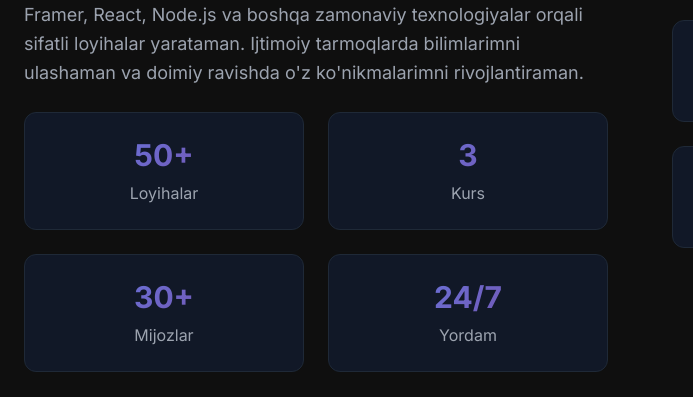
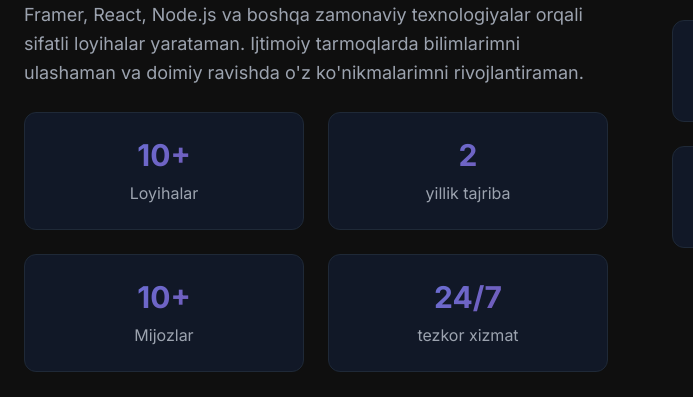
Before and after one commit to KamolovOgabek/portfolio, a plain HTML site: page index.html in a window 1280 px wide. Shown: the part 1180-1577 px from the top of the page, 0-693 px from the left. Drawn offline with nearby package versions, Linux system fonts and the light colour scheme.

Commit message:
index.html

```diff
--- a/index.html
+++ b/index.html
@@ -2,7 +2,7 @@
 <html lang="uz"><head>
     <meta charset="UTF-8">
     <meta name="viewport" content="width=device-width, initial-scale=1.0, maximum-scale=1.0, user-scalable=no">
-    <title>Kamolo || Professional Developer </title>
+    <title>Kamolov || Professional Developer </title>
     <script src="https://cdn.tailwindcss.com"></script>
     <link href="https://cdnjs.cloudflare.com/ajax/libs/font-awesome/6.4.0/css/all.min.css" rel="stylesheet">
     <link href="index.css" rel="stylesheet">
@@ -125,20 +125,20 @@
 
                     <div class="grid grid-cols-2 gap-6 mt-8">
                         <div class="text-center p-6 bg-gray-900 rounded-xl border border-gray-800">
-                            <div class="text-3xl font-bold gradient-text">50+</div>
+                            <div class="text-3xl font-bold gradient-text">10+</div>
                             <div class="text-gray-400 mt-2">Loyihalar</div>
                         </div>
                         <div class="text-center p-6 bg-gray-900 rounded-xl border border-gray-800">
-                            <div class="text-3xl font-bold gradient-text">3</div>
-                            <div class="text-gray-400 mt-2">Kurs</div>
+                            <div class="text-3xl font-bold gradient-text">2</div>
+                            <div class="text-gray-400 mt-2">yillik tajriba</div>
                         </div>
                         <div class="text-center p-6 bg-gray-900 rounded-xl border border-gray-800">
-                            <div class="text-3xl font-bold gradient-text">30+</div>
+                            <div class="text-3xl font-bold gradient-text">10+</div>
                             <div class="text-gray-400 mt-2">Mijozlar</div>
                         </div>
                         <div class="text-center p-6 bg-gray-900 rounded-xl border border-gray-800">
                             <div class="text-3xl font-bold gradient-text">24/7</div>
-                            <div class="text-gray-400 mt-2">Yordam</div>
+                            <div class="text-gray-400 mt-2">tezkor xizmat</div>
                         </div>
                     </div>
                 </div>
```
